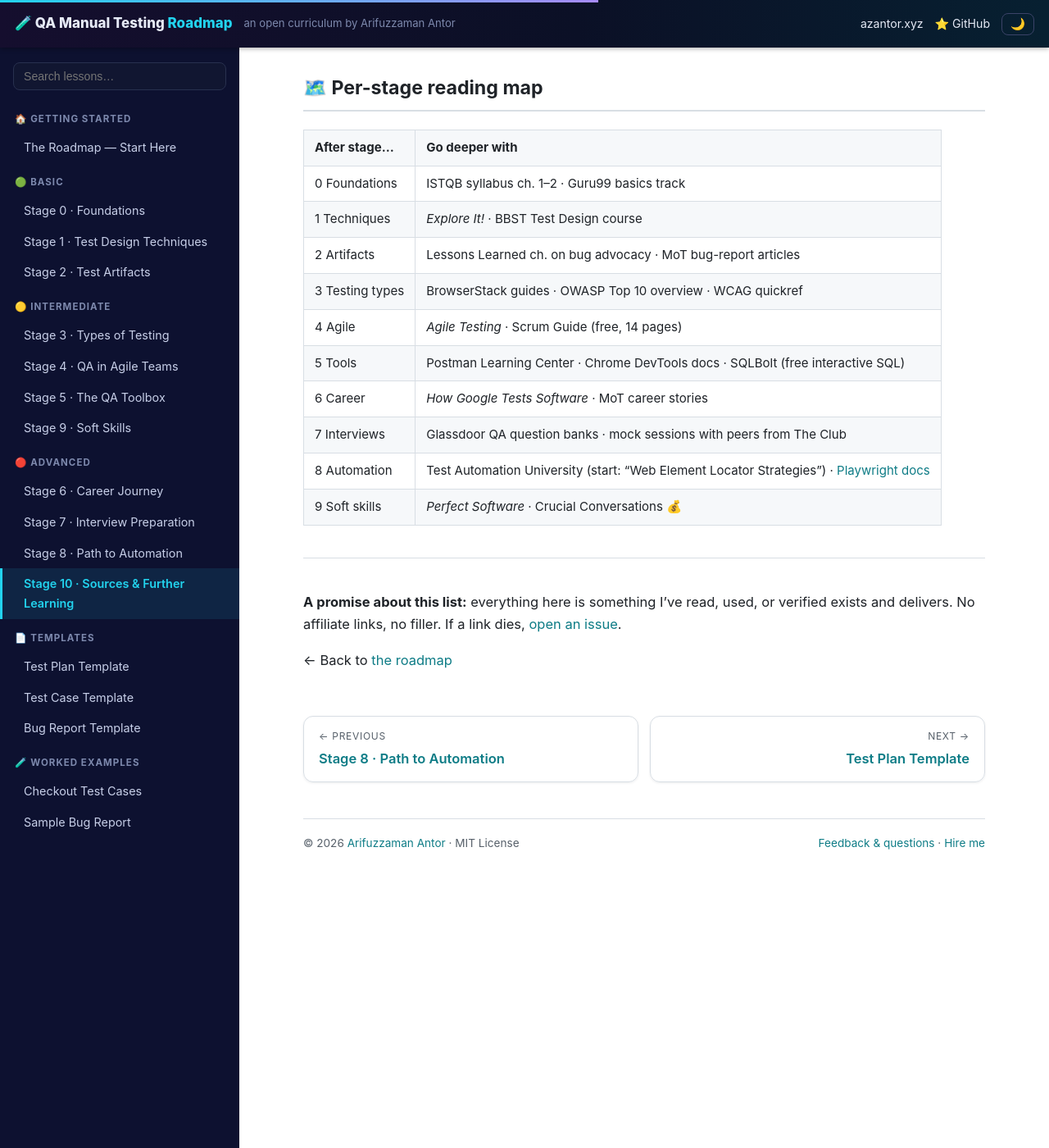
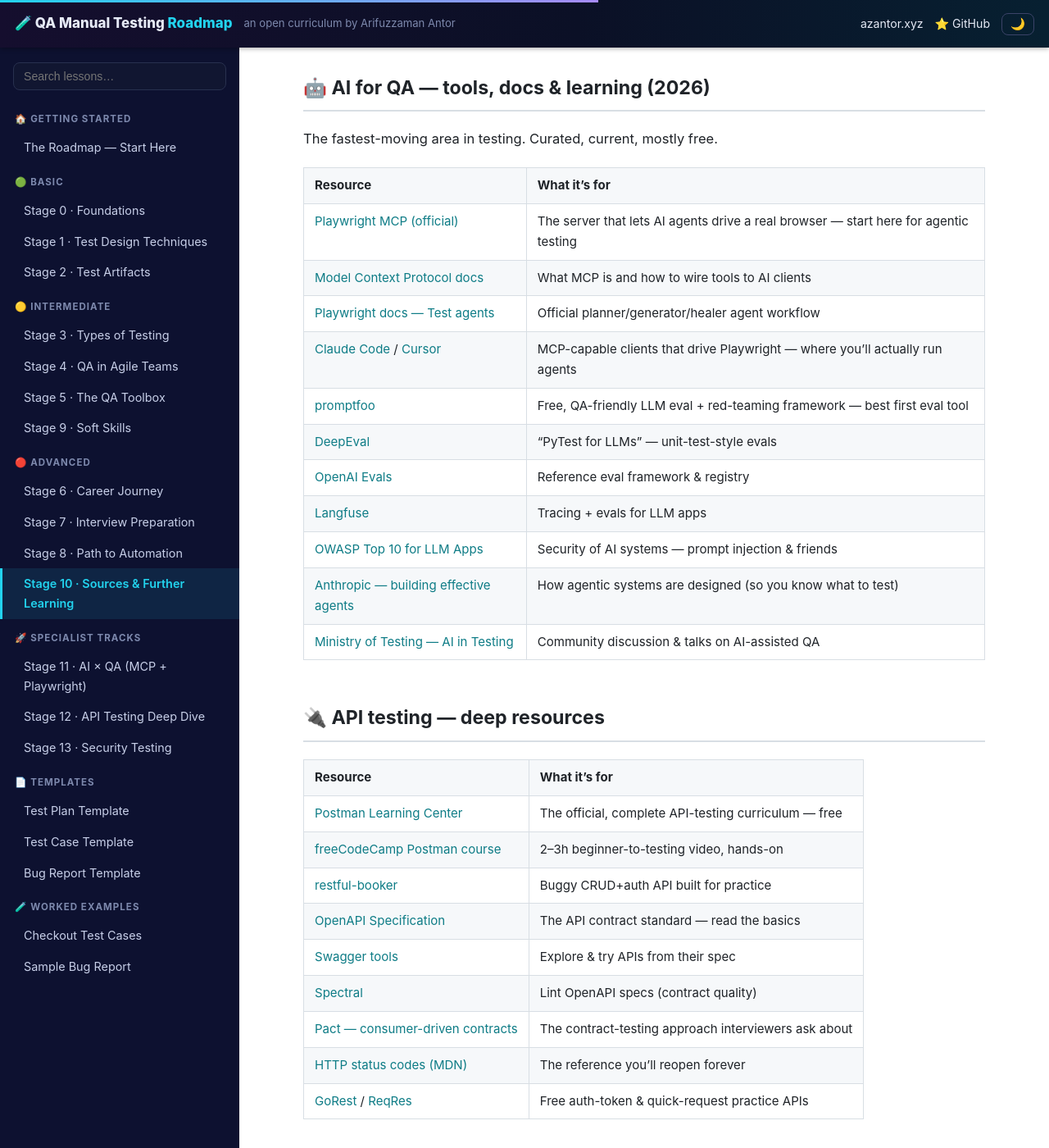
Before and after one commit to azaworld/qa-manual-testing-roadmap, a Jekyll site: the page built from 11-resources.md, in a window 1280 px wide and 1400 px high, scrolled down 3020 px. Shown: the whole window at 82% size. Built offline with Jekyll 4.4.1, drawn with Linux system fonts in a browser that asks for light colours; our own code applies the rules of GitHub Pages for plain Markdown files; some of the changed text lies outside the part shown.

Commit message:
Add specialist tracks: AI×QA, API deep dive, Security testing
- Stage 11 AI × QA: how AI helps every QA task, MCP + Playwright agent
  testing, testing AI systems (evals), AI-era careers + 90-day plan
- Stage 12 API Testing Deep Dive: HTTP, negatives, auth, contract/
  OpenAPI, GraphQL, Postman/Newman, free practice lab
- Stage 13 Security Testing: OWASP Top 10 field guide, IDOR/XSS/
  injection techniques, ZAP/Burp, ethics, PortSwigger/Juice Shop
- New animated AI agent testing loop diagram
- Big resources expansion: AI/MCP, API, security, AI-era careers
  sections with researched current links
- Wire new chapters into nav, README journey, cross-links

Co-Authored-By: Claude Fable 5 <noreply@anthropic.com>

```diff
--- a/11-resources.md
+++ b/11-resources.md
@@ -65,6 +65,63 @@
 - [Ministry of Testing newsletter](https://www.ministryoftesting.com/) — community happenings
 - LinkedIn: follow James Bach, Michael Bolton, Lisa Crispin, Janet Gregory, Angie Jones, Nicola Lindgren, and working testers who post real bugs
 
+## 🤖 AI for QA — tools, docs & learning (2026)
+
+The fastest-moving area in testing. Curated, current, mostly free.
+
+| Resource | What it's for |
+|---|---|
+| [Playwright MCP (official)](https://github.com/microsoft/playwright-mcp) | The server that lets AI agents drive a real browser — start here for agentic testing |
+| [Model Context Protocol docs](https://modelcontextprotocol.io/) | What MCP is and how to wire tools to AI clients |
+| [Playwright docs — Test agents](https://playwright.dev/docs/test-agents) | Official planner/generator/healer agent workflow |
+| [Claude Code](https://www.claude.com/product/claude-code) / [Cursor](https://cursor.com/) | MCP-capable clients that drive Playwright — where you'll actually run agents |
+| [promptfoo](https://promptfoo.dev/) | Free, QA-friendly LLM eval + red-teaming framework — best first eval tool |
+| [DeepEval](https://github.com/confident-ai/deepeval) | "PyTest for LLMs" — unit-test-style evals |
+| [OpenAI Evals](https://github.com/openai/evals) | Reference eval framework & registry |
+| [Langfuse](https://langfuse.com/) | Tracing + evals for LLM apps |
+| [OWASP Top 10 for LLM Apps](https://owasp.org/www-project-top-10-for-large-language-model-applications/) | Security of AI systems — prompt injection & friends |
+| [Anthropic — building effective agents](https://www.anthropic.com/research/building-effective-agents) | How agentic systems are designed (so you know what to test) |
+| [Ministry of Testing — AI in Testing](https://www.ministryoftesting.com/) | Community discussion & talks on AI-assisted QA |
+
+## 🔌 API testing — deep resources
+
+| Resource | What it's for |
+|---|---|
+| [Postman Learning Center](https://learning.postman.com/) | The official, complete API-testing curriculum — free |
+| [freeCodeCamp Postman course](https://www.youtube.com/watch?v=VywxIQ2ZXw4) | 2–3h beginner-to-testing video, hands-on |
+| [restful-booker](https://restful-booker.herokuapp.com/apidoc/index.html) | Buggy CRUD+auth API built for practice |
+| [OpenAPI Specification](https://spec.openapis.org/) | The API contract standard — read the basics |
+| [Swagger tools](https://swagger.io/tools/) | Explore & try APIs from their spec |
+| [Spectral](https://github.com/stoplightio/spectral) | Lint OpenAPI specs (contract quality) |
+| [Pact — consumer-driven contracts](https://docs.pact.io/) | The contract-testing approach interviewers ask about |
+| [HTTP status codes (MDN)](https://developer.mozilla.org/en-US/docs/Web/HTTP/Status) | The reference you'll reopen forever |
+| [GoRest](https://gorest.co.in/) / [ReqRes](https://reqres.in/) | Free auth-token & quick-request practice APIs |
+
+## 🔐 Security testing — learn it hands-on
+
+| Resource | What it's for |
+|---|---|
+| [PortSwigger Web Security Academy](https://portswigger.net/web-security) | THE free security-testing training — labs for every vuln, by the Burp team |
+| [OWASP Top 10](https://owasp.org/www-project-top-ten/) | The canonical risk list — required reading |
+| [OWASP WSTG](https://owasp.org/www-project-web-security-testing-guide/) | The professional Web Security Testing Guide/checklist |
+| [OWASP Juice Shop](https://owasp.org/www-project-juice-shop/) | Deliberately vulnerable app + challenge scoreboard |
+| [OWASP crAPI](https://github.com/OWASP/crAPI) | Vulnerable API for API-security practice |
+| [OWASP ZAP](https://www.zaproxy.org/) | Free open-source intercepting proxy + scanner |
+| [Burp Suite Community](https://portswigger.net/burp/communitydownload) | Free edition for manual security testing |
+| [TryHackMe](https://tryhackme.com/) / [HackTheBox](https://www.hackthebox.com/) | Gamified, legal hands-on security (free tiers) |
+
+## 💼 QA careers in the AI era
+
+| Resource | What it's for |
+|---|---|
+| [Test Automation University](https://testautomationu.applitools.com/) | Free structured path from manual → automation → AI-assisted |
+| [Ministry of Testing — jobs & community](https://www.ministryoftesting.com/) | Where QA careers get discussed and posted |
+| [OpenAI Evals cookbook](https://cookbook.openai.com/) | Practical eval recipes — the AI-QA skill in demand |
+| [roadmap.sh — QA](https://roadmap.sh/qa) | A visual skills roadmap to compare against this one |
+| Follow on LinkedIn | Angie Jones, Lisa Crispin, Janet Gregory, James Bach, Michael Bolton — and post your own learning |
+
+> 📈 **Market note (2026):** research shows companies find it *harder to hire people who can evaluate AI than build it* — and QA people are natural evaluators. AI-fluent QA roles (AI QA Engineer, AI Evals Engineer, LLM Auditor) carry a real pay premium. The gap is your opportunity — see [Stage 11](12-ai-for-qa.md).
+
 ## 🗺️ Per-stage reading map
 
 | After stage… | Go deeper with |
@@ -79,6 +136,9 @@
 | 7 Interviews | Glassdoor QA question banks · mock sessions with peers from The Club |
 | 8 Automation | Test Automation University (start: "Web Element Locator Strategies") · [Playwright docs](https://playwright.dev/) |
 | 9 Soft skills | *Perfect Software* · Crucial Conversations 💰 |
+| 11 AI × QA | [Playwright MCP](https://github.com/microsoft/playwright-mcp) · [promptfoo](https://promptfoo.dev/) · [OWASP Top 10 for LLMs](https://owasp.org/www-project-top-10-for-large-language-model-applications/) |
+| 12 API | [Postman Learning Center](https://learning.postman.com/) · restful-booker · OpenAPI basics |
+| 13 Security | [PortSwigger Academy](https://portswigger.net/web-security) · OWASP Juice Shop · OWASP Top 10 |
 
 ---
 
```
Also changed, not shown: 09-path-to-automation.md (+1 -1 lines), 12-ai-for-qa.md (added, +118 -0 lines), 13-api-testing-deep-dive.md (added, +101 -0 lines), 14-security-testing.md (added, +84 -0 lines), README.md (+8 -0 lines), _data/nav.yml (+9 -0 lines), assets/ai-mcp-flow.svg (added).
